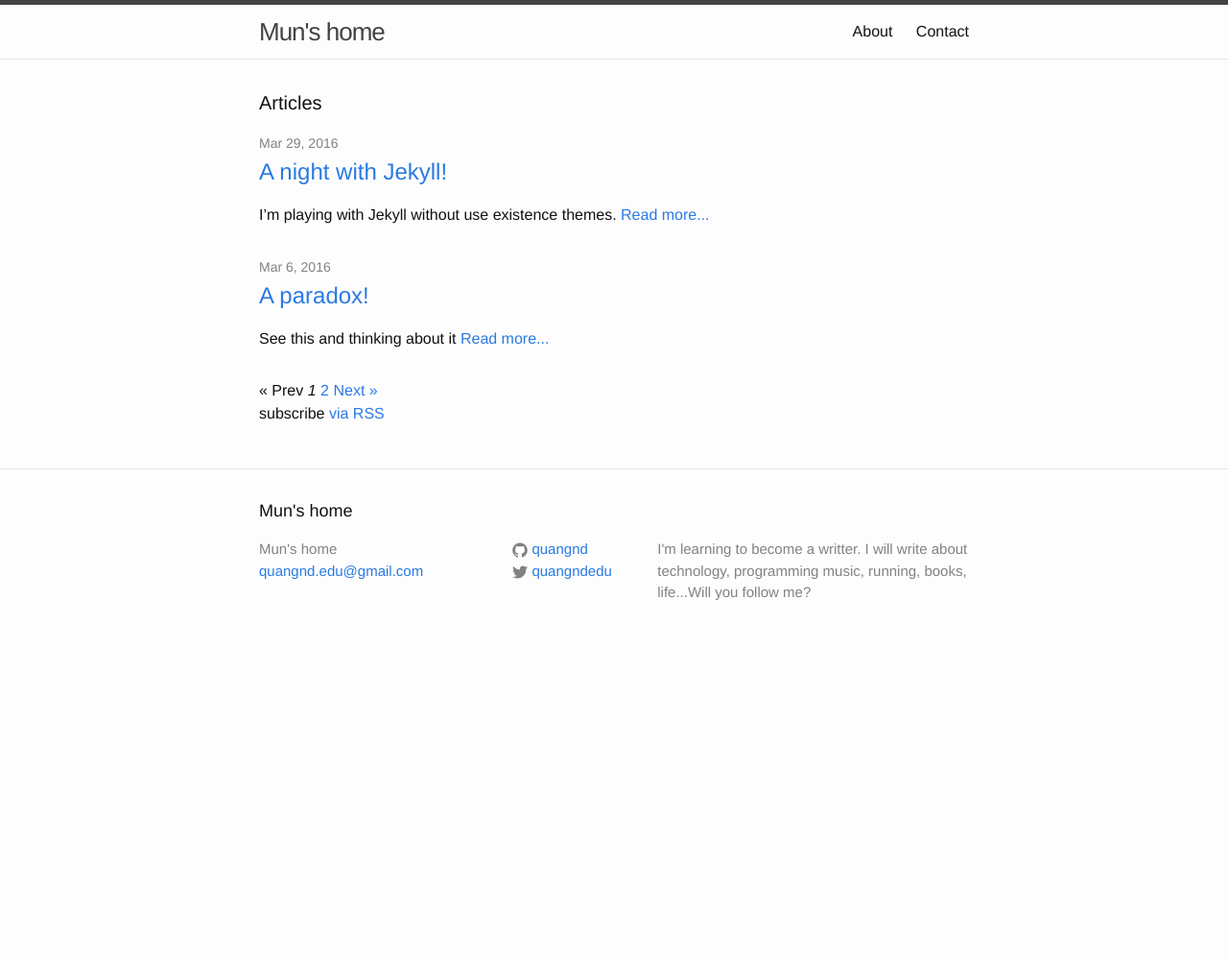
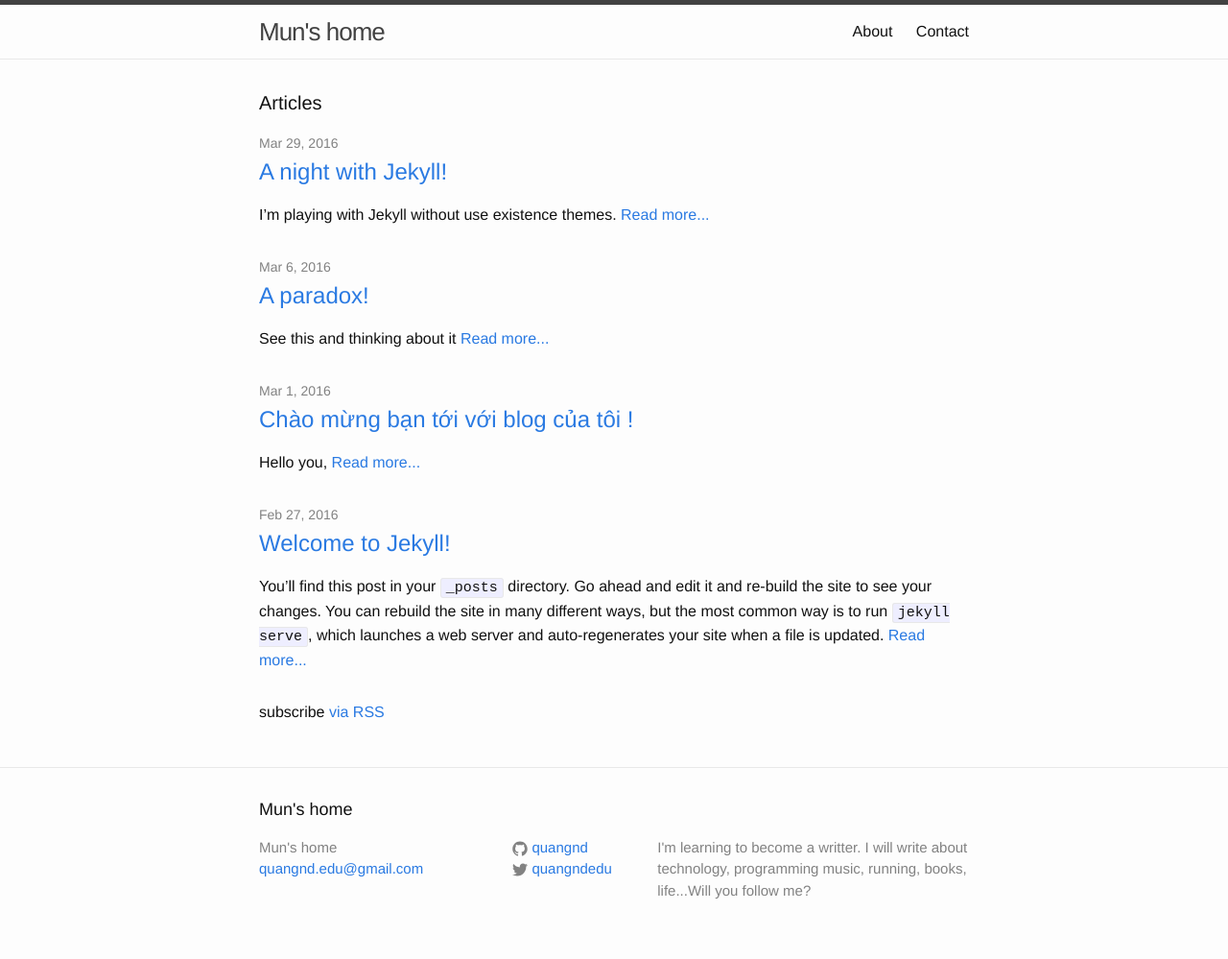
Before and after one commit to quangnd/quangnd.github.io, a Jekyll site: the page built from index.html, in a window 1280 px wide. Shown: the whole page at 96% size. Built offline with Jekyll 4.4.1, drawn with Linux system fonts in a browser that asks for light colours; the list of posts is cut into pages by our own code; before the commit the page ends 900 px from its top, so only the background shows below that.

Commit message:
Edit paging and permanlinks to pretty

```diff
--- a/_config.yml
+++ b/_config.yml
@@ -15,10 +15,12 @@
 url: "http://quangnd.github.io" # the base hostname & protocol for your site
 twitter_username: quangndedu
 github_username:  quangnd
+permalink: pretty #config for /:categories/:year/:month/:day/:title/
+
 
 #Paging
 gems: [jekyll-paginate]
-paginate: 2
+paginate: 4
 paginate_path: /page:num
 
 # Build settings
--- a/_posts/2016-02-27-welcome-to-jekyll.markdown
+++ b/_posts/2016-02-27-welcome-to-jekyll.markdown
@@ -2,7 +2,7 @@
 layout: post
 title:  "Welcome to Jekyll!"
 date:   2016-02-27 15:11:54 +0700
-categories: jekyll update
+categories: blog
 ---
 You’ll find this post in your `_posts` directory. Go ahead and edit it and re-build the site to see your changes. You can rebuild the site in many different ways, but the most common way is to run `jekyll serve`, which launches a web server and auto-regenerates your site when a file is updated.
 
--- a/_posts/2016-03-01-hello-to-mysite.markdown
+++ b/_posts/2016-03-01-hello-to-mysite.markdown
@@ -2,7 +2,7 @@
 layout: post
 title: "Chào mừng bạn tới với blog của tôi !"
 date: "2016-03-01 11:08:54 +0700"
-categories: jekyll update
+categories: blog
 published: true
 ---
 
--- a/_posts/2016-03-06-A-paradox.markdown
+++ b/_posts/2016-03-06-A-paradox.markdown
@@ -2,7 +2,7 @@
 layout: post
 title: "A paradox!"
 date: "2016-03-06 11:08:54 +0700"
-categories: jekyll update
+categories: blog
 published: true
 ---
 
--- a/_posts/2016-03-29-night-to-jekyll.markdown
+++ b/_posts/2016-03-29-night-to-jekyll.markdown
@@ -2,7 +2,6 @@
 layout: post
 title:  "A night with Jekyll!"
 date:   2016-03-29 23:51:54 +0700
-categories: various
 ---
 I'm playing with Jekyll without use existence themes.
 
```
